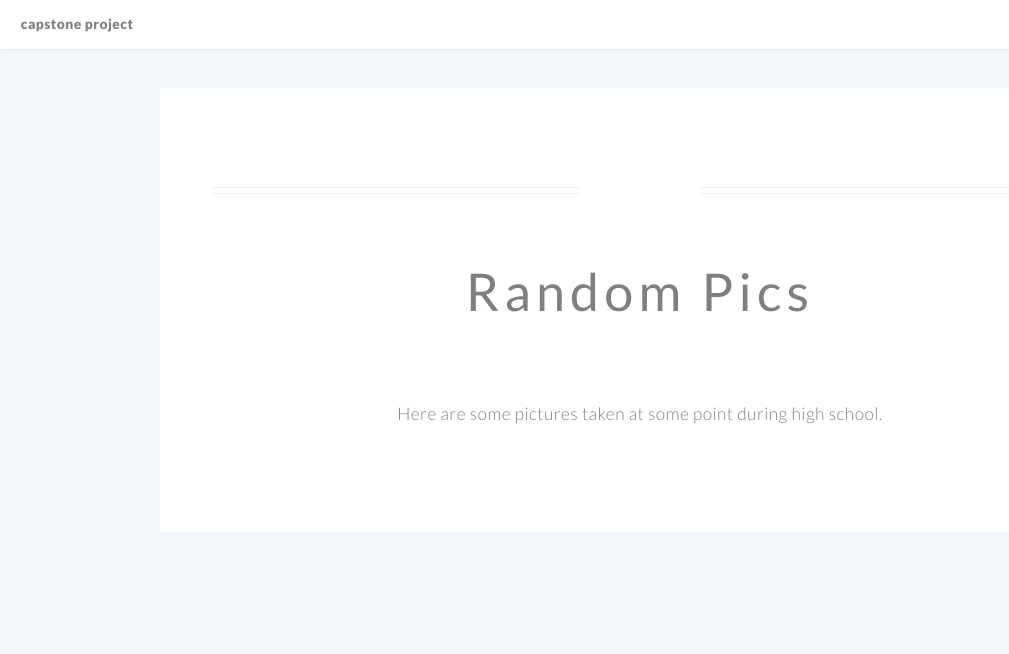
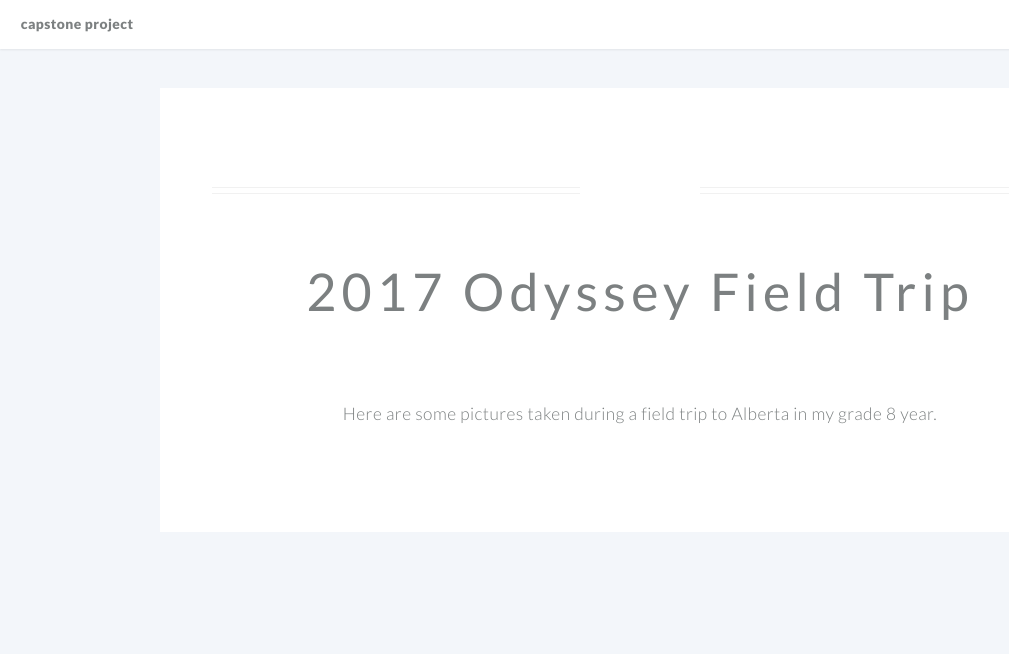
Before and after one commit to wqyzeng/wqyzeng.github.io, a Jekyll site: the page built from index.md, in a window 1280 px wide and 1400 px high, scrolled down 1164 px. Shown: the top 654 px of the window, without its empty margins (0-1009 px from the left). Built offline with Jekyll 4.4.1, drawn with Linux system fonts in a browser that asks for light colours; some of the changed text lies outside the part shown; grey boxes are pictures that could not be loaded.

Commit message:
Update index.md

```diff
--- a/index.md
+++ b/index.md
@@ -27,14 +27,14 @@ about_button_label: GitHub # the label on the button
 
 # By declaring these variables, you can include a portfolio showcasing your work and organize your portfolio's items into a custom layout, all without adding any CSS. In addition, you must 1) create an HTML file in the_includes folder for each project with the text you'd like to display, and 2) create a YAML file in the _data folder describing the order in which each project should be shown and categorized. See `/includes/example.html` and `/_data/work.yml` for examples.
 
-portfolio: Random Pics  # the heading for your portfolio and title of your YAML file
-portfolio_description: Here are some pictures taken at some point during high school. # a description to be displayed below the heading and above the content
+portfolio: 2017 Odyssey Field Trip  # the heading for your portfolio and title of your YAML file
+portfolio_description: Here are some pictures taken during a field trip to Alberta in my grade 8 year. # a description to be displayed below the heading and above the content
 
 # optional CTA section --------------------------------------------------
 
 # By declaring these variables, you can include a CTA section.
 cta: connect # the heading for your CTA section
-cta_description: questions, comments, or concerns? please don't hesitate to reach out. # a description to be desplayed below the heading and above the content
+cta_description: Questions, comments, or concerns? Please do not hesitate to reach out. # a description to be displayed below the heading and above the content
 cta_button: mailto:wqyzeng@gmail.com # a link to an external website or to media
 cta_button_label: contact # the label on the button
 
```
